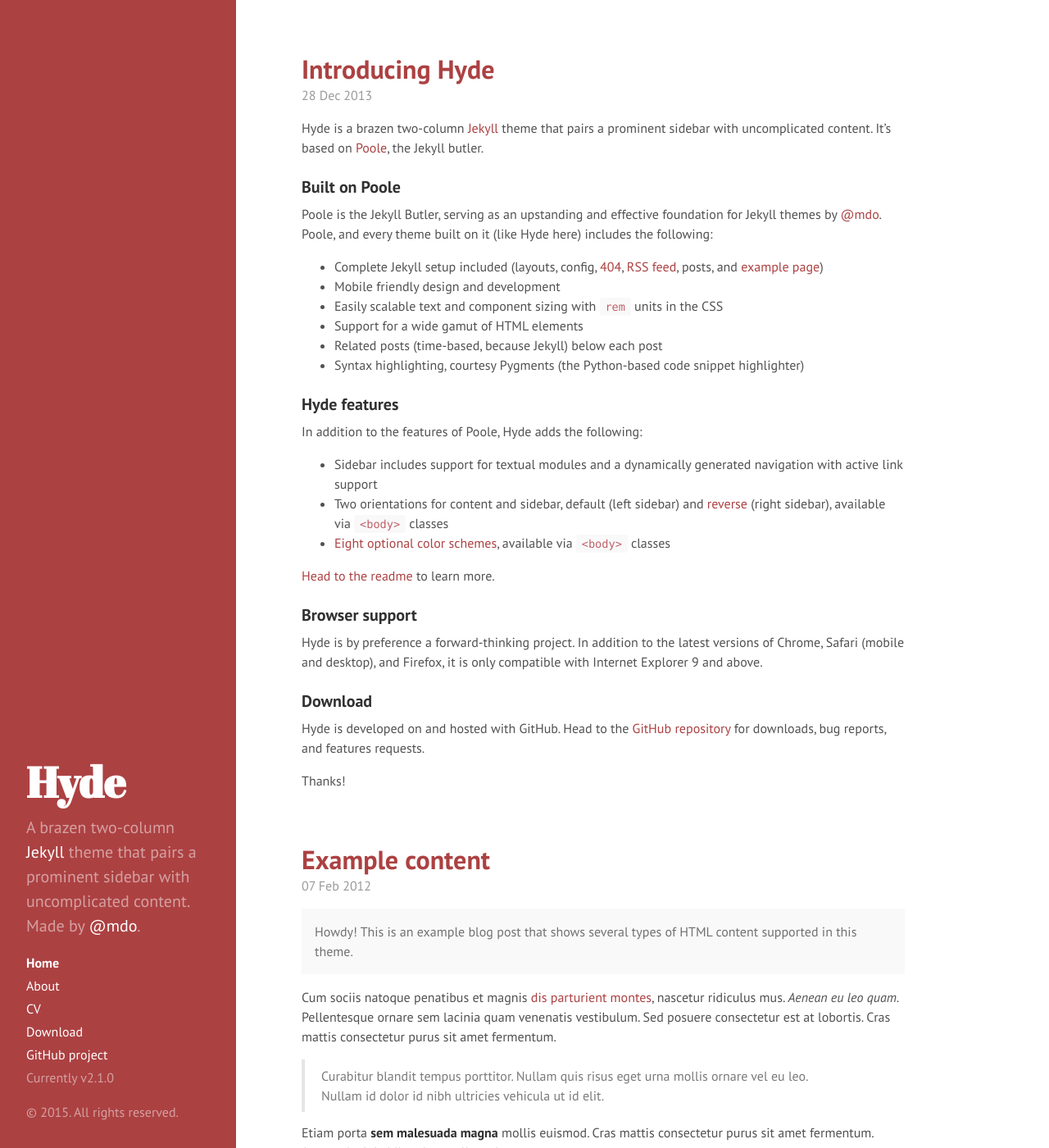
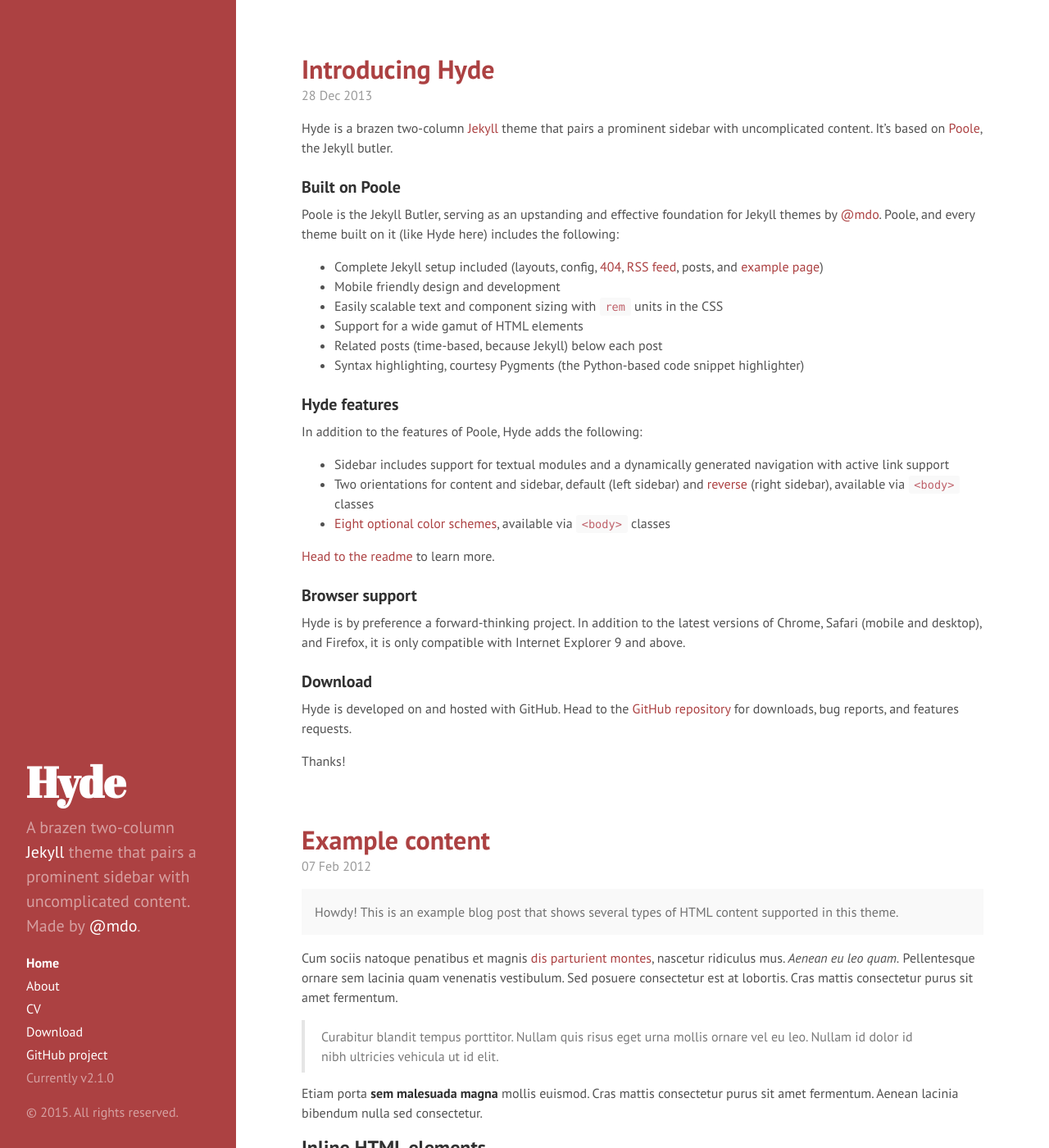
Before and after one commit to ChristofSeiler/ChristofSeiler.github.io, a Jekyll site: the page built from index.html, in a window 1280 px wide and 1400 px high. Shown: the whole window at 82% size. Built offline with Jekyll 4.4.1, drawn with Linux system fonts in a browser that asks for light colours; Markdown is read by kramdown in place of the engine named in the settings; the list of posts is cut into pages by our own code.

Commit message:
even wider

```diff
--- a/public/css/hyde.css
+++ b/public/css/hyde.css
@@ -128,7 +128,7 @@
 
 @media (min-width: 48em) {
   .content {
-    max-width: 48rem;
+    max-width: 58rem;
     margin-left: 20rem;
     margin-right: 2rem;
   }
```
